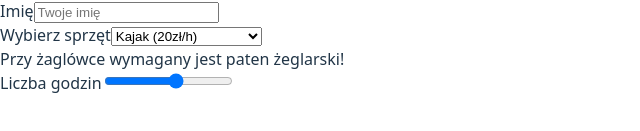
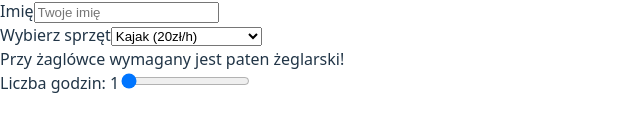
Before and after one commit to bezGrandy/web-mazurska-przystan-Ferenc-Stokowski, a React (Vite) app: page / in a window 1280 px wide. Shown: the part 415-546 px from the top of the page, without its empty margins (0-640 px from the left). Built offline with nearby package versions, Linux system fonts and the light colour scheme.

Commit message:
add amount display to rental time range input using usestate

```diff
--- a/src/components/ReservationCalculator.tsx
+++ b/src/components/ReservationCalculator.tsx
@@ -1,6 +1,9 @@
-import React from "react";
+import React, {useState} from "react";
 
 const ReservationCalculator: React.FC = () => {
+
+    const [hours, setHours] = useState<number>(1);
+
     return (
         <div className="app-container">
             <h1>Kalkulator wynajmu</h1>
@@ -34,8 +37,14 @@ const ReservationCalculator: React.FC = () => {
             {/* Godziny */}
 
             <div className="form-element">
-    <label htmlFor="hours">Liczba godzin</label>
-    <input type="range" min="1" max="8" id="hours" step={1} />
+                <label htmlFor="hours">
+                    Liczba godzin: {hours}
+                </label>
+
+                <input
+                    type="range" min="1" max="8" step={1} id="hours" value={hours}
+                    onChange={(e) => setHours(Number(e.target.value))}
+                />
             </div>
 
         </form>
```
Lines whose indentation alone changed are shown as unchanged.
